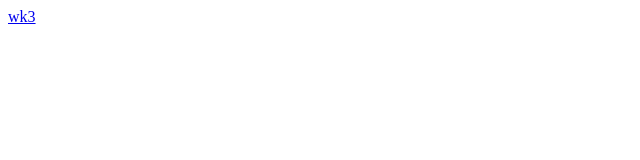
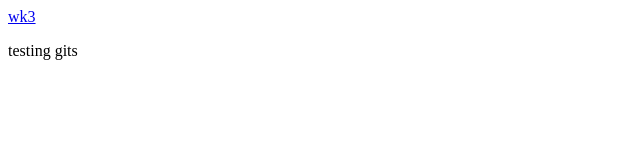
Before and after one commit to Efosky13/assignment-, a plain HTML site: page index.html in a window 1280 px wide. Shown: the full height of the page, 0-640 px from the left. Drawn offline with Linux system fonts and the light colour scheme.

Commit message:
testing gits

```diff
--- a/index.html
+++ b/index.html
@@ -7,5 +7,6 @@
 </head>
 <body>
     <a href="./wk3.html"> wk3</a>
+    <p> testing gits</p>
 </body>
 </html>
```
